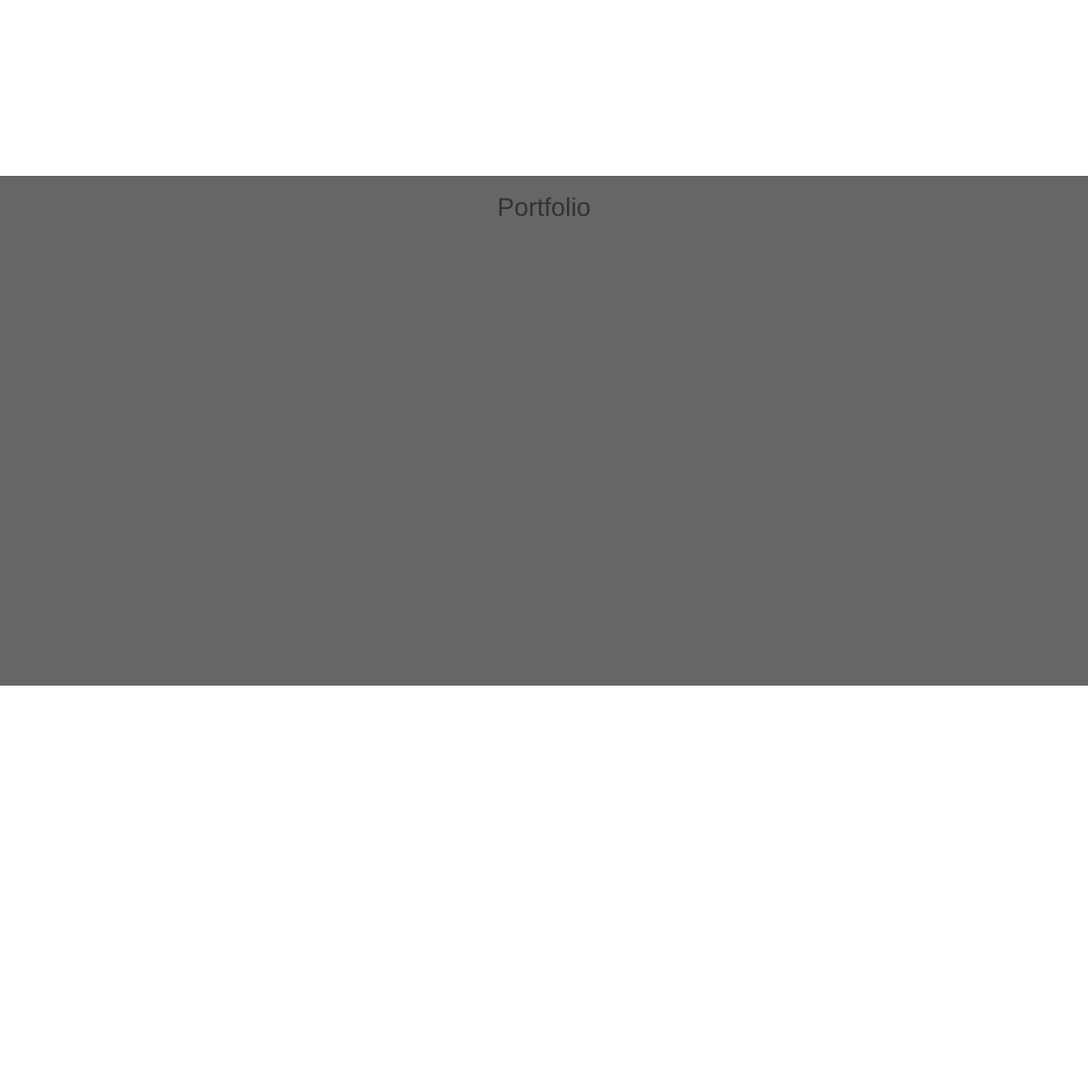
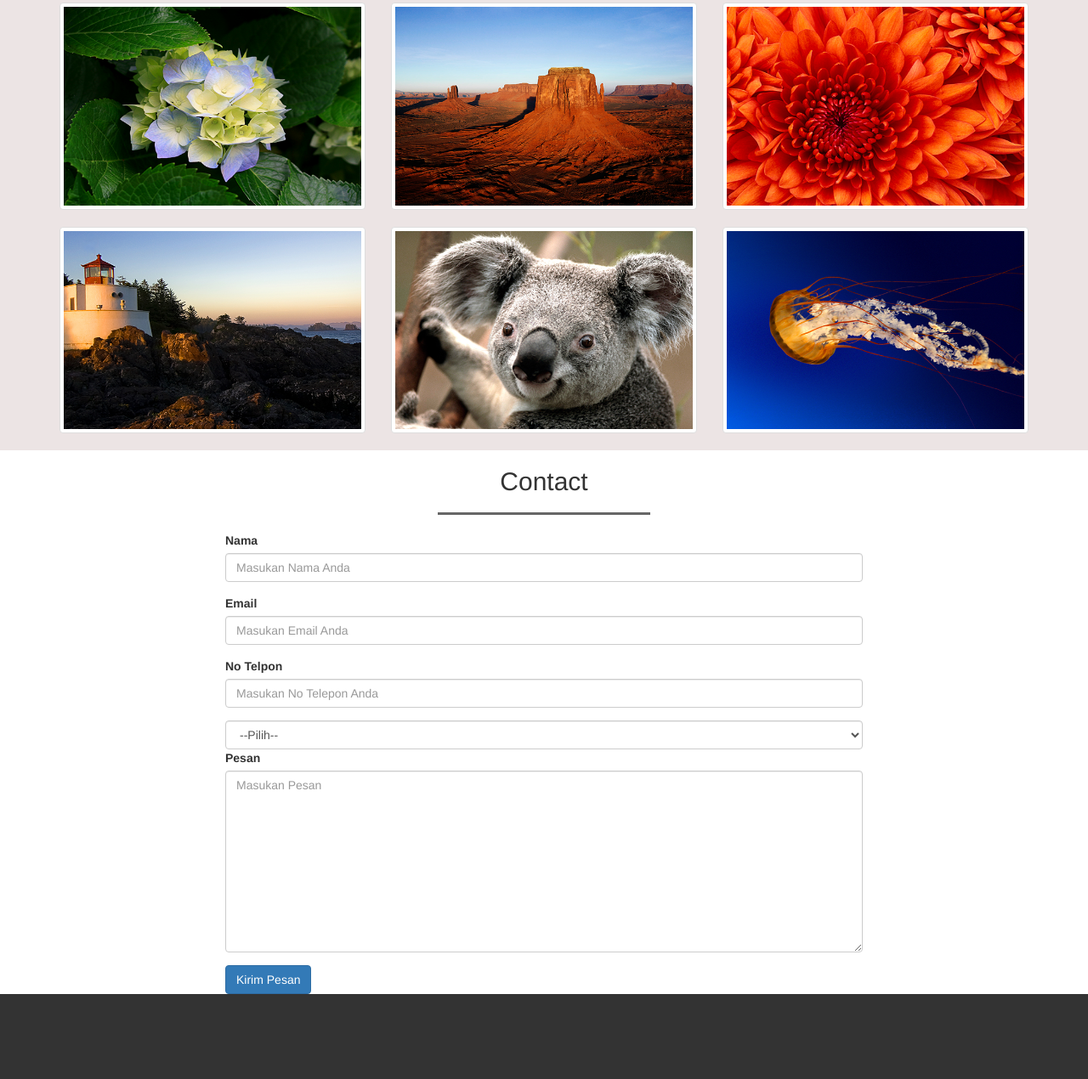
Before and after one commit to iqbal1995/portfol, a plain HTML site: page index.html in a window 1280 px wide. Shown: the part 916-2186 px from the top of the page at 85% size. Before the commit the page ends 1723 px from the top, so only its background shows below. Drawn offline with nearby package versions, Linux system fonts and the light colour scheme.

Commit message:
menambhakan contact dan Footer

```diff
--- a/css/style.css
+++ b/css/style.css
@@ -1,3 +1,11 @@
+html{
+    position: relative;
+}
+
+body{
+    margin-bottom: 100px;
+}
+
 .jumbotron img {
     width: 200px;
     border: 5px solid #666;
@@ -8,10 +16,23 @@ hr {
     border-top: 3px solid #666
 }
 
-section {
+.about {
+    min-height: 300px;
+}
+
+.portfolio {
+    background-color: rgb(236, 228, 228);
+}
+
+.contact {
     min-height: 600px;
 }
 
-.portfolio {
-    background-color: #666;
+footer {
+    position: absolute;
+    width: 100%;
+    height: 100px;
+    bottom: 0;
+    background-color: #333;
+
 }
--- a/index.html
+++ b/index.html
@@ -60,12 +60,93 @@
                </div>
            </div>
 
-           <div class="col-sm-4">
-
+           <div class="row">
+                <div class="col-sm-4">
+                        <a href="" class="thumbnail">
+                             <img src="img/portfolio/1.png">
+                        </a>
+                </div>
+                <div class="col-sm-4">
+                        <a href="" class="thumbnail">
+                             <img src="img/portfolio/2.png">
+                        </a>
+                </div>
+                <div class="col-sm-4">
+                        <a href="" class="thumbnail">
+                             <img src="img/portfolio/3.png">
+                        </a>
+                </div>
+                <div class="col-sm-4">
+                        <a href="" class="thumbnail">
+                             <img src="img/portfolio/4.png">
+                        </a>
+                </div>
+                <div class="col-sm-4">
+                        <a href="" class="thumbnail">
+                             <img src="img/portfolio/5.png">
+                        </a>
+                </div>
+                <div class="col-sm-4">
+                        <a href="" class="thumbnail">
+                             <img src="img/portfolio/6.png">
+                        </a>
+                </div>
            </div>
         </div>
     </section>
     <!-- end portolio -->
+
+    <!-- contact     -->
+    <section id="contact" class="contact">
+        <div class="container">
+            <div class="row">
+                <div class="col-sm-12 text-center">
+                    <h2>Contact</h2>
+                    <hr>
+                </div>
+            </div>
+            <div class="row">
+                <div class="col-sm-8 col-sm-offset-2">
+                    <form>
+                        <div class="form-group">
+                            <label for="nama">Nama</label>
+                            <input type="text" class="form-control" placeholder="Masukan Nama Anda ">
+                        </div>
+                        <div class="form-group">
+                                <label for="email">Email</label>
+                                <input type="email" class="form-control" placeholder="Masukan Email Anda ">
+                        </div>
+                        <div class="form-group">
+                                <label for="telp">No Telpon</label>
+                                <input type="telp" class="form-control" placeholder="Masukan No Telepon Anda ">
+                        </div>
+                        <select class="form-control">
+                            <option>--Pilih--</option>
+                            <option>PHP</option>
+                            <option>Javascript</option>
+                        </select>
+
+                        <div class="form-group">
+                            <label for="pesan">Pesan</label>
+                            <textarea class="form-control" rows="10" placeholder="Masukan Pesan"></textarea>
+                        </div>
+                        <button type="submit" class=" btn btn-primary">Kirim Pesan</button>
+                    </form>
+                </div>
+            </div>
+        </div>
+    </section>
+    <!-- end contact -->
+
+    <!-- footer -->
+    <footer>
+        <div class="container">
+            <div class="row">
+
+            </div>
+        </div>
+    </footer>
+    <!-- end footer -->
 
     <!-- jQuery (necessary for Bootstrap's JavaScript plugins) -->
     <script src="https://code.jquery.com/jquery-1.12.4.min.js" integrity="sha384-nvAa0+6Qg9clwYCGGPpDQLVpLNn0fRaROjHqs13t4Ggj3Ez50XnGQqc/r8MhnRDZ" crossorigin="anonymous"></script>
```
Also changed, not shown: img/portfolio/1.png (added), img/portfolio/2.png (added), img/portfolio/3.png (added), img/portfolio/4.png (added), img/portfolio/5.png (added), img/portfolio/6.png (added).
